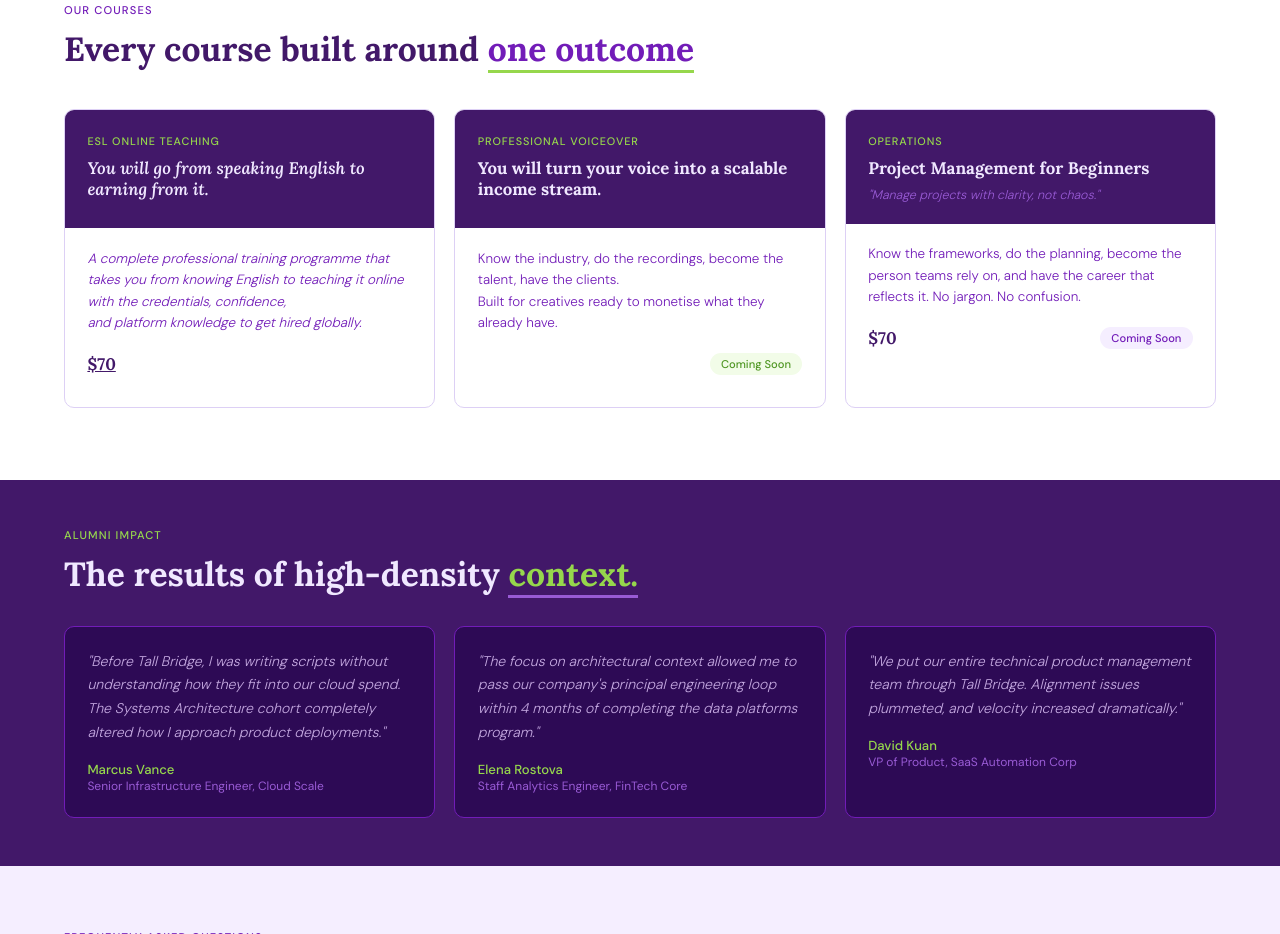
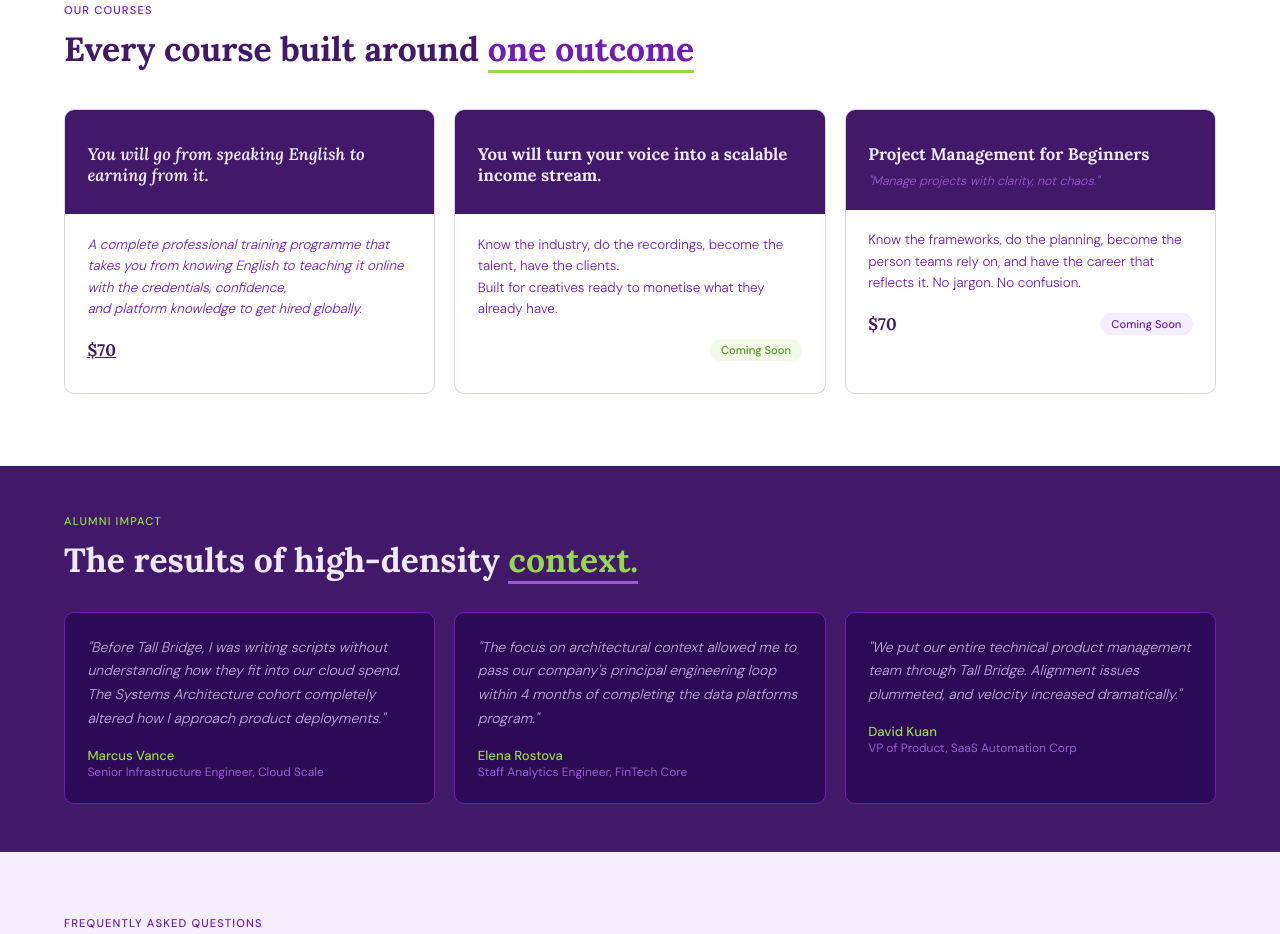
Before and after one commit to Danotech-int/Tall-Bridge, a plain HTML site: page index.html in a window 1280 px wide. Shown: the part 1395-2329 px from the top of the page. Drawn offline with Linux system fonts and the light colour scheme.

Commit message:
Update style.css

```diff
--- a/style.css
+++ b/style.css
@@ -517,7 +517,7 @@ nav {
 }
 
 .course-tag {
-  font-size: .68rem;
+  font-size: .25px;
   font-weight: 500;
   letter-spacing: .08em;
   text-transform: uppercase;
@@ -525,6 +525,7 @@ nav {
   margin-bottom: .6rem;
   position: relative;
   z-index: 2;
+  color: white;
 }
 
 .course-top h3 {
```
